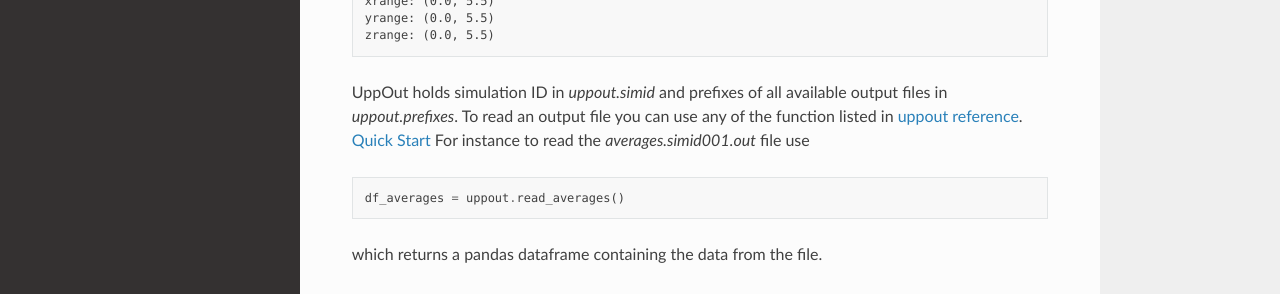
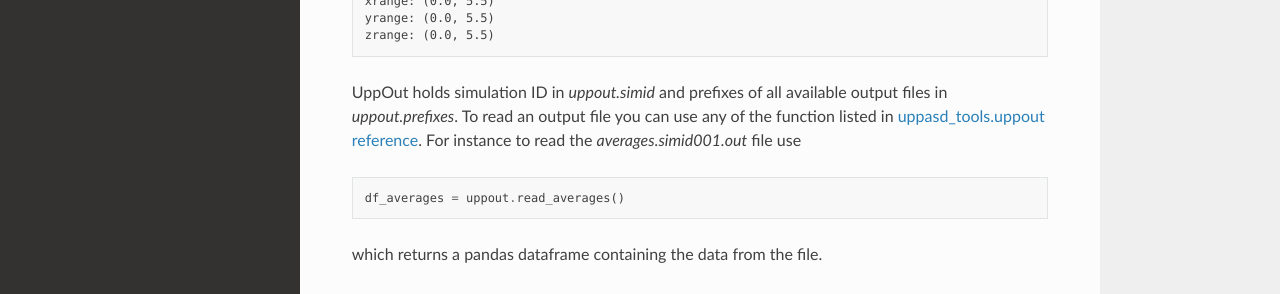
Before and after one commit to LLapsus/uppasd_tools, a Sphinx documentation site: the page built from docs/source/quick_start.rst, in a window 1280 px wide and 1388 px high. Shown: the part 884-1178 px from the top of the window. Built offline with Sphinx 7.4.7 and the Read the Docs theme 3.1.0, drawn with Linux system fonts in a browser that asks for light colours.

Commit message:
Fix reference link to UppOut documentation in quick start guide

```diff
--- a/docs/source/quick_start.rst
+++ b/docs/source/quick_start.rst
@@ -45,7 +45,7 @@ Once you initialized `UppOut` object, you can rewiev the information gathered by
 
 UppOut holds simulation ID in `uppout.simid` and prefixes of all available output files in `uppout.prefixes`.
 To read an output file you can use any of the function listed
-in :doc:`uppout reference <uppout>`. :doc:`Quick Start <quick_start>`
+in :doc:`uppasd_tools.uppout reference <uppout>`.
 For instance to read the `averages.simid001.out` file use
 
 .. code-block:: Python
```
